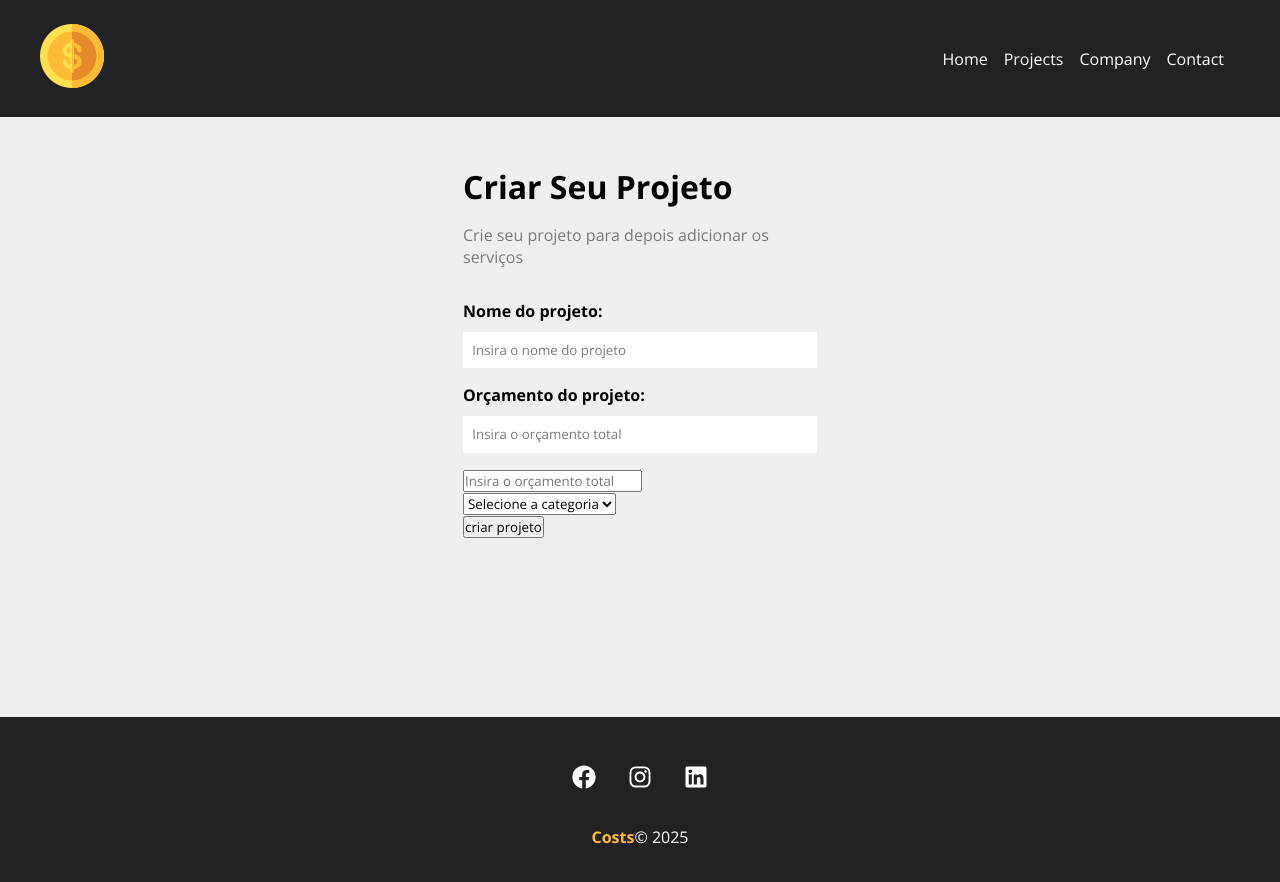
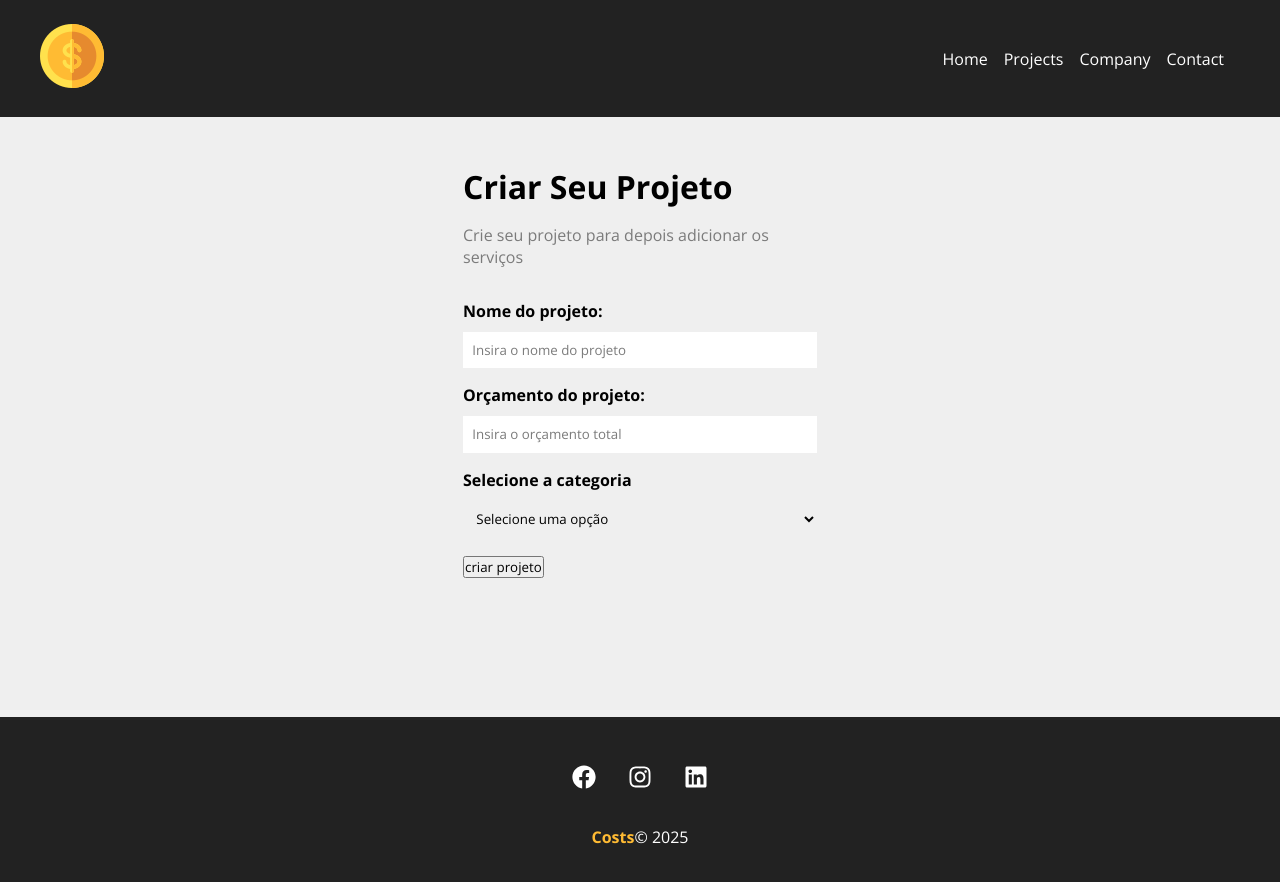
Before and after one commit to RusthenRonald/Projeto-React, a JavaScript app in the folder new-project/: page /newproject in a window 1280 px wide. Shown: the top 882 px of the page. Built offline with nearby package versions, Linux system fonts and the light colour scheme; the HTML template or start-up script is replaced by a standard one; a web font is replaced by a local one.

Commit message:
estilizando componente select

```diff
--- /dev/null
+++ b/new-project/src/components/form/Select.js
@@ -0,0 +1,12 @@
+import styles from './Select.module.css'
+
+function Select ({text,name,options,handleOnchange,value}){
+    return(
+        <div className={styles.form_control}>
+            <label htmlFor={name}>{text}</label>
+            <select name={name} id={name}>
+                <option>Selecione uma opção</option>
+            </select>
+        </div>
+    )
+} export default Select
--- /dev/null
+++ b/new-project/src/components/form/Select.module.css
@@ -0,0 +1,14 @@
+.form_control{
+    display: flex;
+    flex-direction: column;
+    margin-bottom: 1em;
+}
+.form_control label{
+    margin-bottom: 0.6em;
+    font-weight: bold;
+}
+.form_control select{
+    padding: 0.7em;
+    border-radius: 0;
+    border: none;
+}
--- a/new-project/src/components/project/ProjectForm.js
+++ b/new-project/src/components/project/ProjectForm.js
@@ -1,5 +1,6 @@
 import styles from './ProjectForm.module.css'
 import Input from '../form/Input'
+import Select from '../form/Select'
 function ProjectForm(){
     return(
         <form className={styles.form}>
@@ -13,15 +14,7 @@ function ProjectForm(){
                 text='Orçamento do projeto:'
                 name='budget'
                 placeholder='Insira o orçamento total'/>
-            <div>
-                <input type='number' placeholder="Insira o orçamento total"></input>
-            </div>
-            <div>
-                <select name="category_id">
-                    <option disabled selected>Selecione a categoria</option>
-                    <option></option>
-                </select>
-            </div>
+            <Select name='category_id' text='Selecione a categoria'/>
             <div>
                 <input type="submit" value='criar projeto'></input>
             </div>
```
